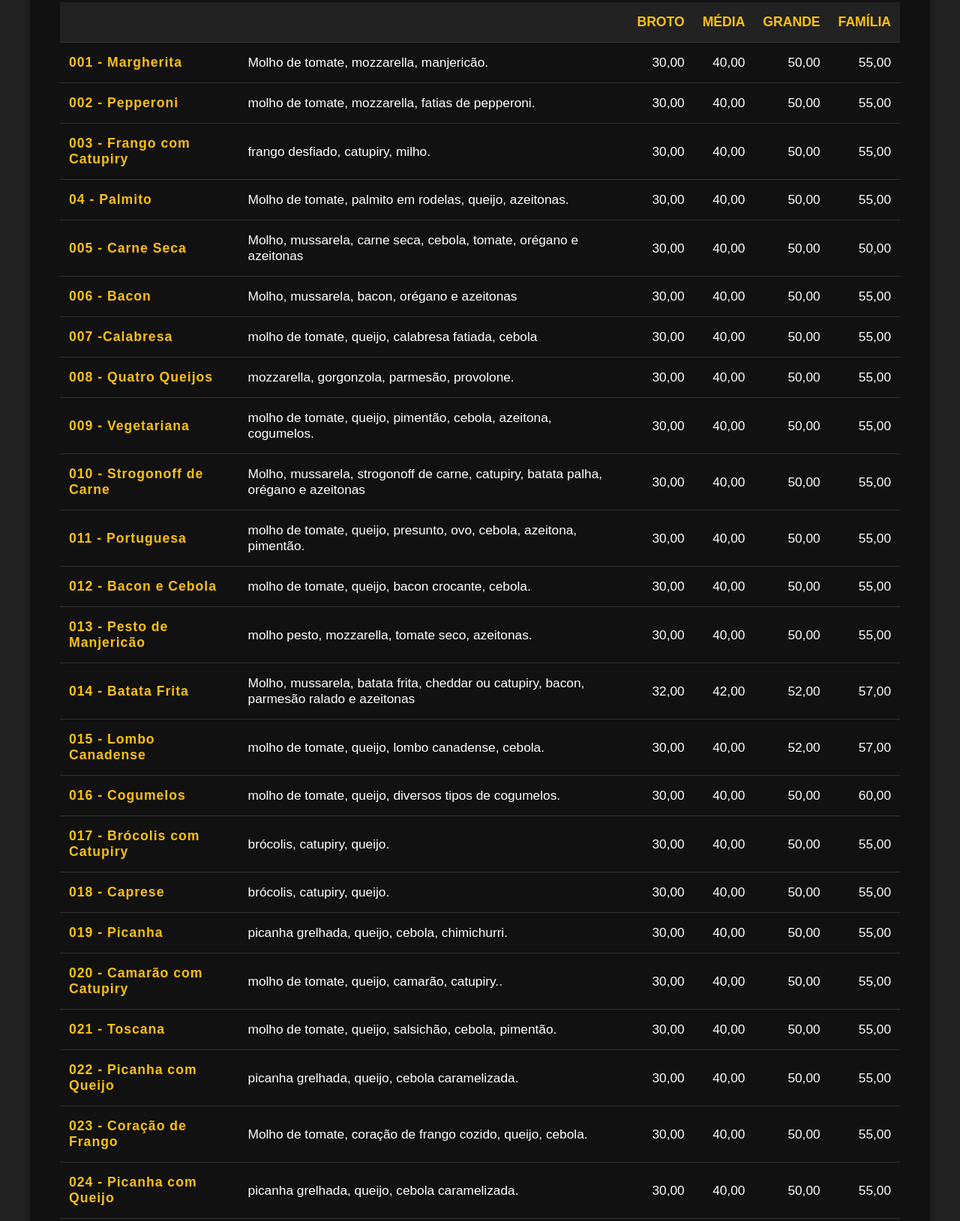
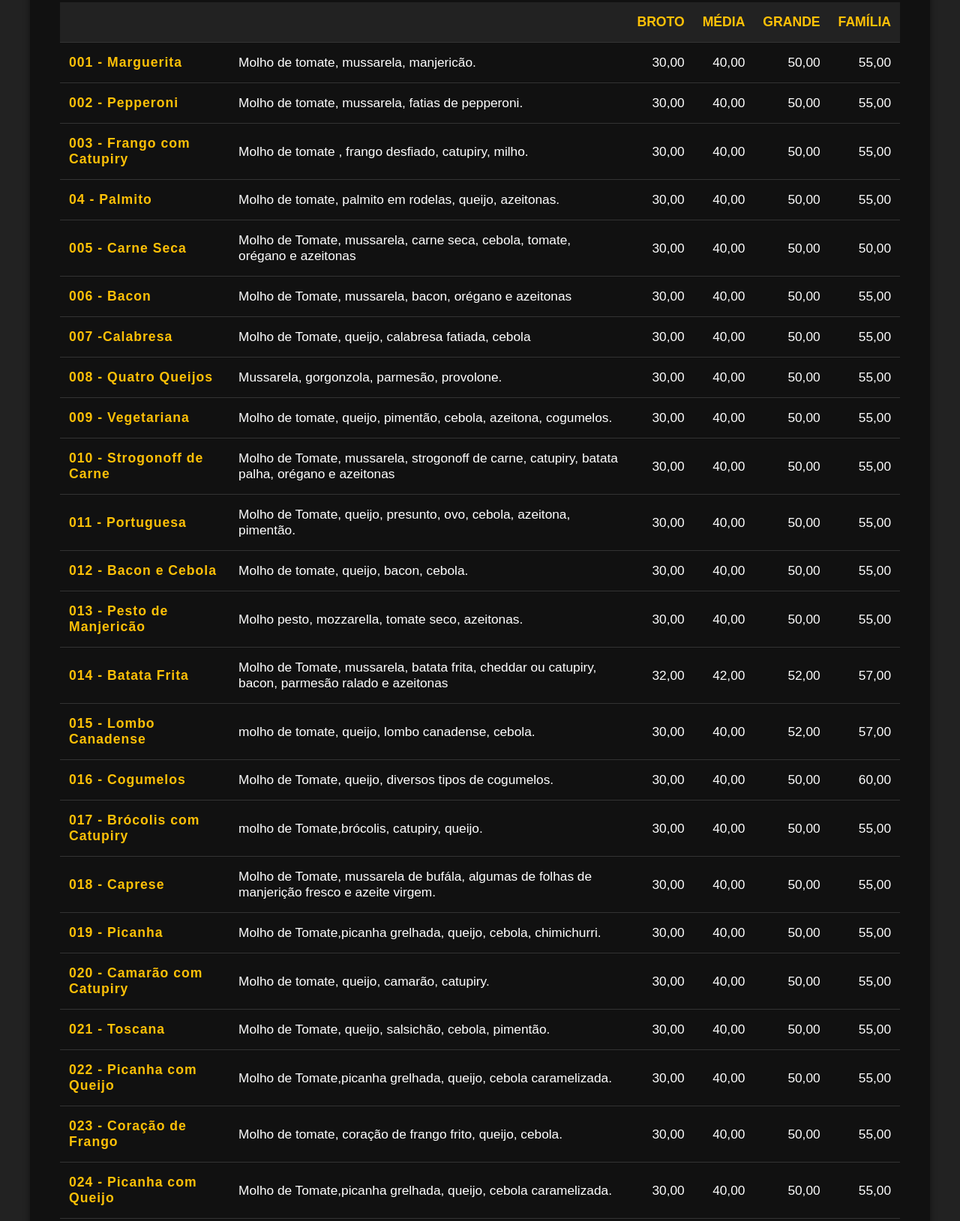
Before and after one commit to WillianPiedade08/pizzaria-tcc, a plain HTML site: page html/cardapio.html in a window 1280 px wide. Shown: the part 351-1980 px from the top of the page at 75% size. Drawn offline with Linux system fonts and the light colour scheme.

Commit message:
atualizando o git

```diff
--- a/html/cardapio.html
+++ b/html/cardapio.html
@@ -32,8 +32,8 @@
                 </thead>
                 <tbody>
                     <tr>
-                        <td class="pizza-name">001 - Margherita</td>
-                        <td>Molho de tomate, mozzarella, manjericão.</td>
+                        <td class="pizza-name">001 - Marguerita</td>
+                        <td>Molho de tomate, mussarela, manjericão.</td>
                         <td class="preco">30,00</td>
                         <td class="preco">40,00</td>
                         <td class="preco">50,00</td>
@@ -41,7 +41,7 @@
                     </tr>
                     <tr>
                         <td class="pizza-name">002 - Pepperoni</td>
-                        <td>molho de tomate, mozzarella, fatias de pepperoni.</td>
+                        <td>Molho de tomate, mussarela, fatias de pepperoni.</td>
                         <td class="preco">30,00</td>
                         <td class="preco">40,00</td>
                         <td class="preco">50,00</td>
@@ -49,7 +49,7 @@
                     </tr>
                     <tr>
                         <td class="pizza-name">003 - Frango com Catupiry</td>
-                        <td> frango desfiado, catupiry, milho.</td>
+                        <td> Molho de tomate , frango desfiado, catupiry, milho.</td>
                         <td class="preco">30,00</td>
                         <td class="preco">40,00</td>
                         <td class="preco">50,00</td>
@@ -65,7 +65,7 @@
                     </tr>
                     <tr>
                         <td class="pizza-name">005 - Carne Seca</td>
-                        <td>Molho, mussarela, carne seca, cebola, tomate, orégano e azeitonas</td>
+                        <td>Molho de Tomate, mussarela, carne seca, cebola, tomate, orégano e azeitonas</td>
                         <td class="preco">30,00</td>
                         <td class="preco">40,00</td>
                         <td class="preco">50,00</td>
@@ -73,7 +73,7 @@
                     </tr>
                     <tr>
                         <td class="pizza-name">006 - Bacon</td>
-                        <td>Molho, mussarela, bacon, orégano e azeitonas</td>
+                        <td>Molho de Tomate, mussarela, bacon, orégano e azeitonas</td>
                         <td class="preco">30,00</td>
                         <td class="preco">40,00</td>
                         <td class="preco">50,00</td>
@@ -81,7 +81,7 @@
                     </tr>
                     <tr>
                         <td class="pizza-name">007 -Calabresa</td>
-                        <td>molho de tomate, queijo, calabresa fatiada, cebola</td>
+                        <td>Molho de Tomate, queijo, calabresa fatiada, cebola</td>
                         <td class="preco">30,00</td>
                         <td class="preco">40,00</td>
                         <td class="preco">50,00</td>
@@ -89,7 +89,7 @@
                     </tr>
                     <tr>
                         <td class="pizza-name">008 - Quatro Queijos</td>
-                        <td>mozzarella, gorgonzola, parmesão, provolone.</td>
+                        <td>Mussarela, gorgonzola, parmesão, provolone.</td>
                         <td class="preco">30,00</td>
                         <td class="preco">40,00</td>
                         <td class="preco">50,00</td>
@@ -97,7 +97,7 @@
                     </tr>
                     <tr>
                         <td class="pizza-name">009 - Vegetariana</td>
-                        <td> molho de tomate, queijo, pimentão, cebola, azeitona, cogumelos.</td>
+                        <td>Molho de tomate, queijo, pimentão, cebola, azeitona, cogumelos.</td>
                         <td class="preco">30,00</td>
                         <td class="preco">40,00</td>
                         <td class="preco">50,00</td>
@@ -105,7 +105,7 @@
                     </tr>
                     <tr>
                         <td class="pizza-name">010 - Strogonoff de Carne</td>
-                        <td>Molho, mussarela, strogonoff de carne, catupiry, batata palha, orégano e azeitonas</td>
+                        <td>Molho de Tomate, mussarela, strogonoff de carne, catupiry, batata palha, orégano e azeitonas</td>
                         <td class="preco">30,00</td>
                         <td class="preco">40,00</td>
                         <td class="preco">50,00</td>
@@ -113,7 +113,7 @@
                     </tr>
                     <tr>
                         <td class="pizza-name">011 - Portuguesa</td>
-                        <td> molho de tomate, queijo, presunto, ovo, cebola, azeitona, pimentão.</td>
+                        <td> Molho de Tomate, queijo, presunto, ovo, cebola, azeitona, pimentão.</td>
                         <td class="preco">30,00</td>
                         <td class="preco">40,00</td>
                         <td class="preco">50,00</td>
@@ -121,7 +121,7 @@
                     </tr>
                     <tr>
                         <td class="pizza-name">012 - Bacon e Cebola</td>
-                        <td> molho de tomate, queijo, bacon crocante, cebola.</td>
+                        <td> Molho de tomate, queijo, bacon, cebola.</td>
                         <td class="preco">30,00</td>
                         <td class="preco">40,00</td>
                         <td class="preco">50,00</td>
@@ -129,7 +129,7 @@
                     </tr>
                     <tr>
                         <td class="pizza-name">013 - Pesto de Manjericão</td>
-                        <td>molho pesto, mozzarella, tomate seco, azeitonas.</td>
+                        <td>Molho pesto, mozzarella, tomate seco, azeitonas.</td>
                         <td class="preco">30,00</td>
                         <td class="preco">40,00</td>
                         <td class="preco">50,00</td>
@@ -137,7 +137,7 @@
                     </tr>
                     <tr>
                         <td class="pizza-name">014 - Batata Frita</td>
-                        <td>Molho, mussarela, batata frita, cheddar ou catupiry, bacon, parmesão ralado e azeitonas</td>
+                        <td>Molho de Tomate, mussarela, batata frita, cheddar ou catupiry, bacon, parmesão ralado e azeitonas</td>
                         <td class="preco">32,00</td>
                         <td class="preco">42,00</td>
                         <td class="preco">52,00</td>
@@ -153,7 +153,7 @@
                     </tr>
                     <tr>
                         <td class="pizza-name">016 - Cogumelos</td>
-                        <td>molho de tomate, queijo, diversos tipos de cogumelos.</td>
+                        <td>Molho de Tomate, queijo, diversos tipos de cogumelos.</td>
                         <td class="preco">30,00</td>
                         <td class="preco">40,00</td>
                         <td class="preco">50,00</td>
@@ -161,7 +161,7 @@
                     </tr>
                     <tr>
                         <td class="pizza-name">017 - Brócolis com Catupiry</td>
-                        <td>brócolis, catupiry, queijo.</td>
+                        <td>molho de Tomate,brócolis, catupiry, queijo.</td>
                         <td class="preco">30,00</td>
                         <td class="preco">40,00</td>
                         <td class="preco">50,00</td>
@@ -169,7 +169,7 @@
                     </tr>
                     <tr>
                         <td class="pizza-name">018 - Caprese</td>
-                        <td>brócolis, catupiry, queijo.</td>
+                        <td>Molho de Tomate, mussarela de bufála, algumas de folhas de manjerição fresco e azeite virgem.</td>
                         <td class="preco">30,00</td>
                         <td class="preco">40,00</td>
                         <td class="preco">50,00</td>
@@ -177,7 +177,7 @@
                     </tr>
                     <tr>
                         <td class="pizza-name">019 - Picanha</td>
-                        <td>picanha grelhada, queijo, cebola, chimichurri.</td>
+                        <td>Molho de Tomate,picanha grelhada, queijo, cebola, chimichurri.</td>
                         <td class="preco">30,00</td>
                         <td class="preco">40,00</td>
                         <td class="preco">50,00</td>
@@ -185,7 +185,7 @@
                     </tr>
                     <tr>
                         <td class="pizza-name">020 - Camarão com Catupiry</td>
-                        <td>molho de tomate, queijo, camarão, catupiry..</td>
+                        <td>Molho de tomate, queijo, camarão, catupiry.</td>
                         <td class="preco">30,00</td>
                         <td class="preco">40,00</td>
                         <td class="preco">50,00</td>
@@ -193,7 +193,7 @@
                     </tr>
                     <tr>
                         <td class="pizza-name">021 - Toscana</td>
-                        <td>molho de tomate, queijo, salsichão, cebola, pimentão.</td>
+                        <td>Molho de Tomate, queijo, salsichão, cebola, pimentão.</td>
                         <td class="preco">30,00</td>
                         <td class="preco">40,00</td>
                         <td class="preco">50,00</td>
@@ -201,7 +201,7 @@
                     </tr>
                     <tr>
                         <td class="pizza-name">022 - Picanha com Queijo</td>
-                        <td>picanha grelhada, queijo, cebola caramelizada.</td>
+                        <td>Molho de Tomate,picanha grelhada, queijo, cebola caramelizada.</td>
                         <td class="preco">30,00</td>
                         <td class="preco">40,00</td>
                         <td class="preco">50,00</td>
@@ -209,7 +209,7 @@
                     </tr>
                     <tr>
                         <td class="pizza-name">023 - Coração de Frango</td>
-                        <td>Molho de tomate, coração de frango cozido, queijo, cebola.</td>
+                        <td>Molho de tomate, coração de frango frito, queijo, cebola.</td>
                         <td class="preco">30,00</td>
                         <td class="preco">40,00</td>
                         <td class="preco">50,00</td>
@@ -218,7 +218,7 @@
 
                     <tr>
                         <td class="pizza-name">024 - Picanha com Queijo</td>
-                        <td>picanha grelhada, queijo, cebola caramelizada.</td>
+                        <td>Molho de Tomate,picanha grelhada, queijo, cebola caramelizada.</td>
                         <td class="preco">30,00</td>
                         <td class="preco">40,00</td>
                         <td class="preco">50,00</td>
```
Also changed, not shown: html/carrinho.html (+2 -2 lines), html/delivery.html (+2 -2 lines), html/index.html (+1 -3 lines), html/reserva.html (+2 -2 lines), html/style.css (+5 -5 lines).
